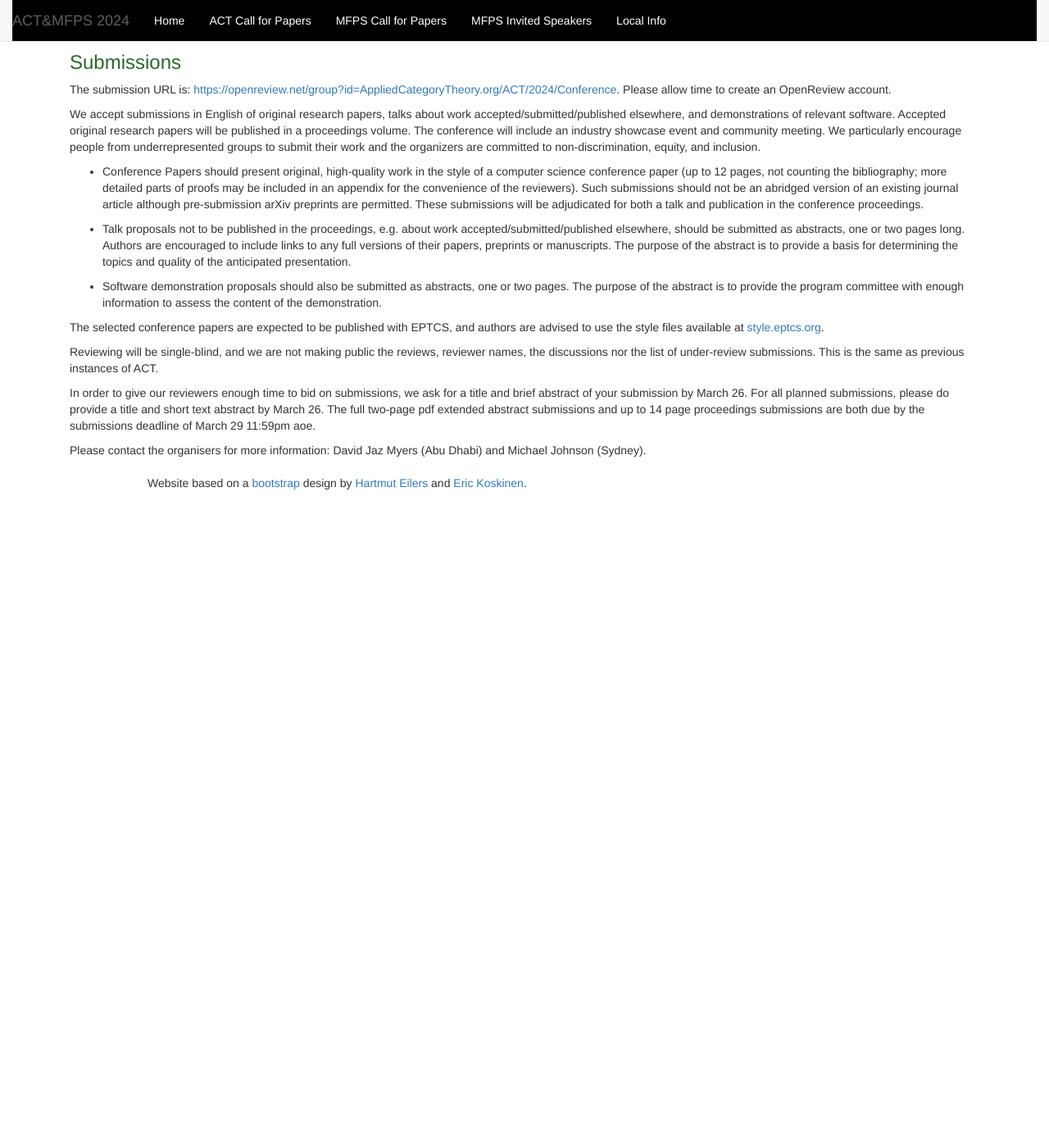
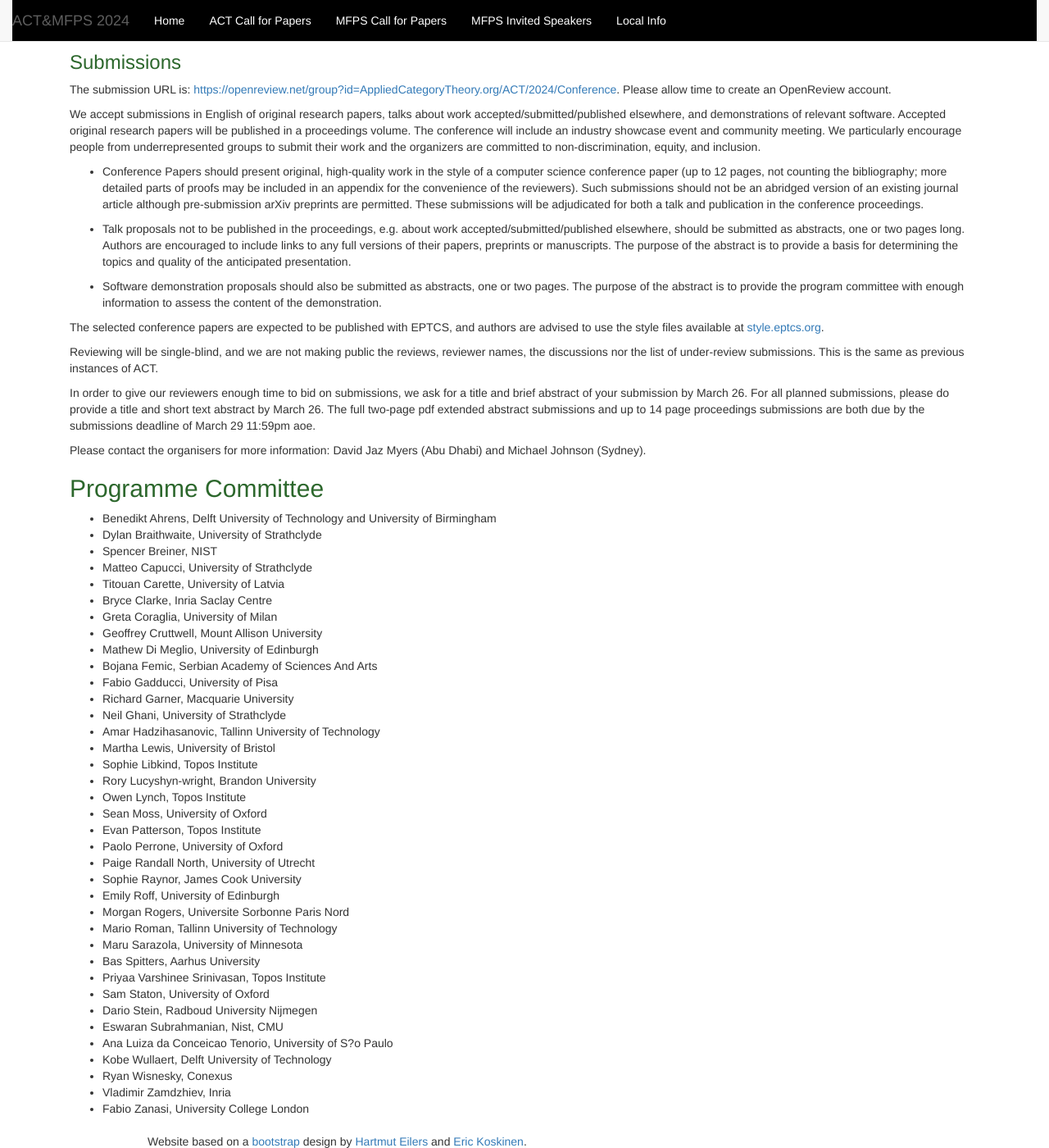
Before and after one commit to oxford24/oxford24.github.io, a Jekyll site: the page built from act_cfp.md, in a window 1280 px wide and 1400 px high, scrolled down 615 px. Shown: the whole window at 82% size. Built offline with Jekyll 4.4.1, drawn with Linux system fonts in a browser that asks for light colours; before the commit the page ends 1224 px from its top, so only the background shows below that.

Commit message:
Update act_cfp.md

```diff
--- a/act_cfp.md
+++ b/act_cfp.md
@@ -47,3 +47,43 @@ The full two-page pdf extended abstract submissions and up to 14 page proceeding
 
 Please contact the organisers for more information:
 David Jaz Myers (Abu Dhabi) and Michael Johnson (Sydney).
+
+## Programme Committee
+
+* Benedikt Ahrens, Delft University of Technology and University of Birmingham
+* Dylan Braithwaite, University of Strathclyde
+* Spencer Breiner, NIST
+* Matteo Capucci, University of Strathclyde
+* Titouan Carette, University of Latvia
+* Bryce Clarke, Inria Saclay Centre
+* Greta Coraglia, University of Milan
+* Geoffrey Cruttwell, Mount Allison University
+* Mathew Di Meglio, University of Edinburgh
+* Bojana Femic, Serbian Academy of Sciences And Arts
+* Fabio Gadducci, University of Pisa
+* Richard Garner, Macquarie University
+* Neil Ghani, University of Strathclyde
+* Amar Hadzihasanovic, Tallinn University of Technology
+* Martha Lewis, University of Bristol
+* Sophie Libkind, Topos Institute
+* Rory Lucyshyn-wright, Brandon University
+* Owen Lynch, Topos Institute
+* Sean Moss, University of Oxford
+* Evan Patterson, Topos Institute
+* Paolo Perrone, University of Oxford
+* Paige Randall North, University of Utrecht
+* Sophie Raynor, James Cook University
+* Emily Roff, University of Edinburgh
+* Morgan Rogers, Universite Sorbonne Paris Nord
+* Mario Roman, Tallinn University of Technology
+* Maru Sarazola, University of Minnesota
+* Bas Spitters, Aarhus University
+* Priyaa Varshinee Srinivasan, Topos Institute
+* Sam Staton, University of Oxford
+* Dario Stein, Radboud University Nijmegen
+* Eswaran Subrahmanian, Nist, CMU
+* Ana Luiza da Conceicao Tenorio, University of S?o Paulo
+* Kobe Wullaert, Delft University of Technology
+* Ryan Wisnesky, Conexus
+* Vladimir Zamdzhiev, Inria
+* Fabio Zanasi, University College London
```
